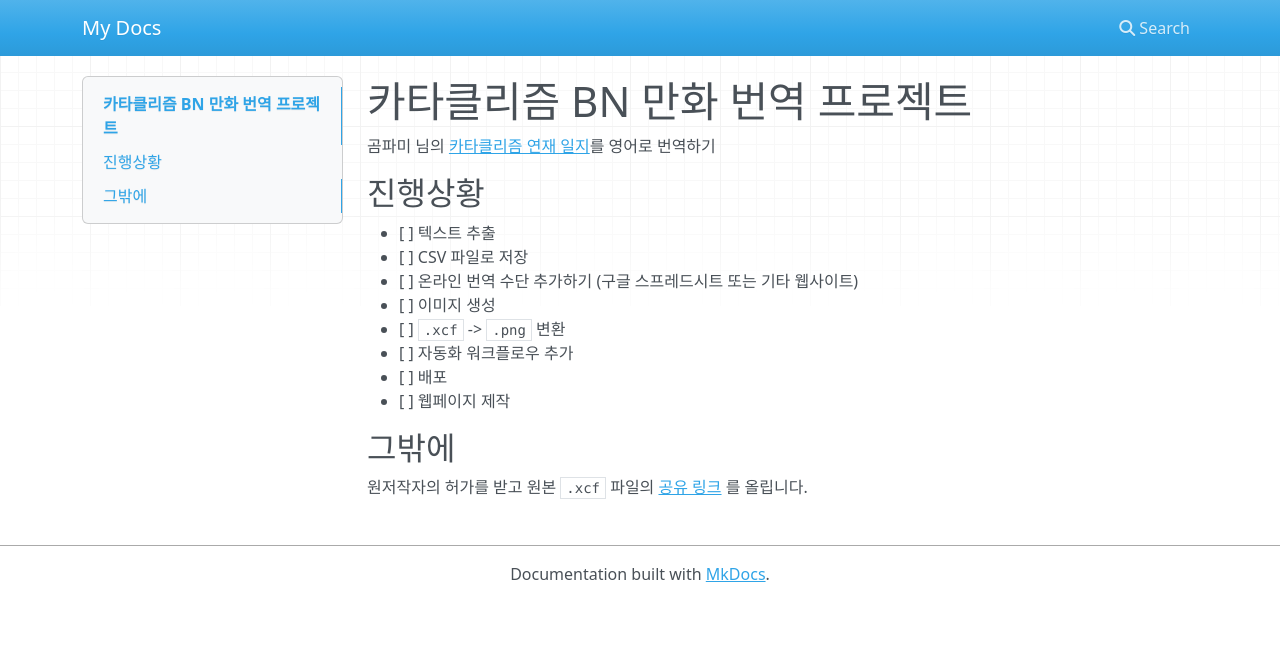
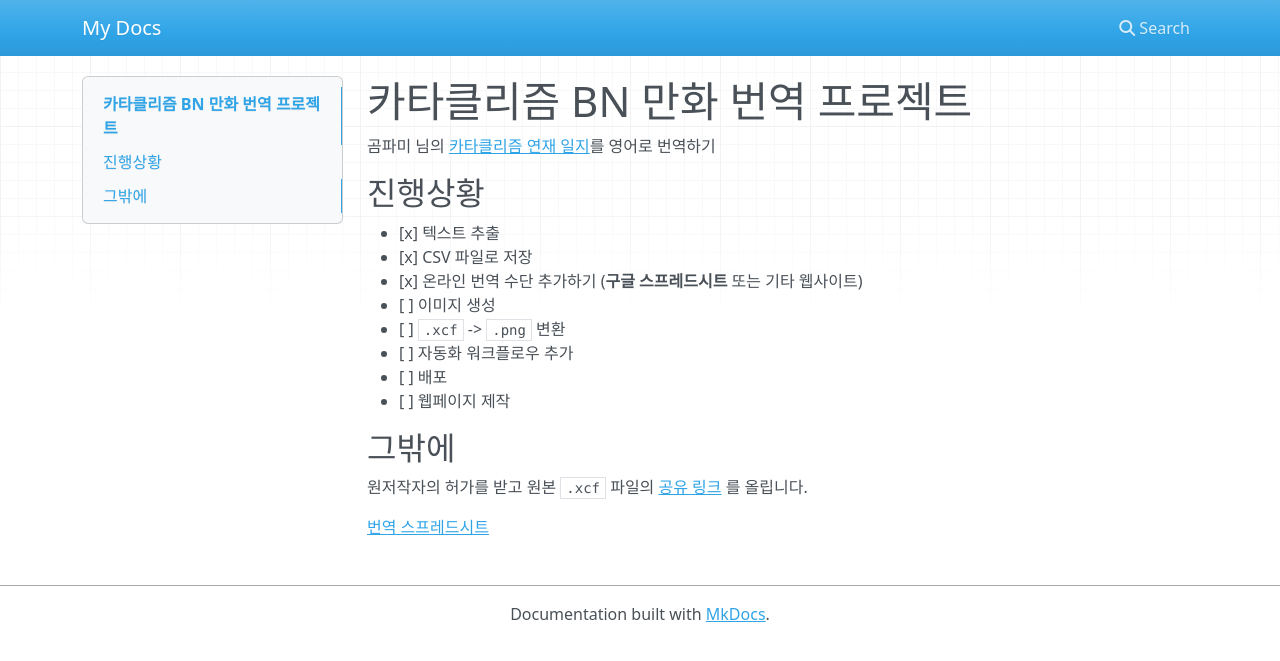
Before and after one commit to scarf005/cataclysmBN-comic-translation, an MkDocs documentation site: the page built from docs/index.md, in a window 1280 px wide. Shown: the top 661 px of the page. Built offline with MkDocs 1.6.1, drawn with Linux system fonts in a browser that asks for light colours; nearby versions of some CDN libraries.

Commit message:
Update index.md

```diff
--- a/docs/index.md
+++ b/docs/index.md
@@ -4,9 +4,9 @@
 
 ## 진행상황
 
-- [ ] 텍스트 추출
-  - [ ] CSV 파일로 저장
-  - [ ] 온라인 번역 수단 추가하기 (구글 스프레드시트 또는 기타 웹사이트)
+- [x] 텍스트 추출
+  - [x] CSV 파일로 저장
+  - [x] 온라인 번역 수단 추가하기 (**구글 스프레드시트** 또는 기타 웹사이트)
 - [ ] 이미지 생성
   - [ ] `.xcf` -> `.png` 변환
   - [ ] 자동화 워크플로우 추가
@@ -17,3 +17,5 @@
 
 원저작자의 허가를 받고 원본 `.xcf` 파일의 [공유 링크](https://drive.google.com/file/d/1I4YC3vmOy_fgpgCDjC3dCh25pNSdD53o/view)
 를 올립니다.
+
+[번역 스프레드시트](https://docs.google.com/spreadsheets/d/1Kq_12by6dkmlVDe6_sO8pXg3bmolDsdc/edit?usp=sharing&ouid=117681500842507101425&rtpof=true&sd=true)
```
